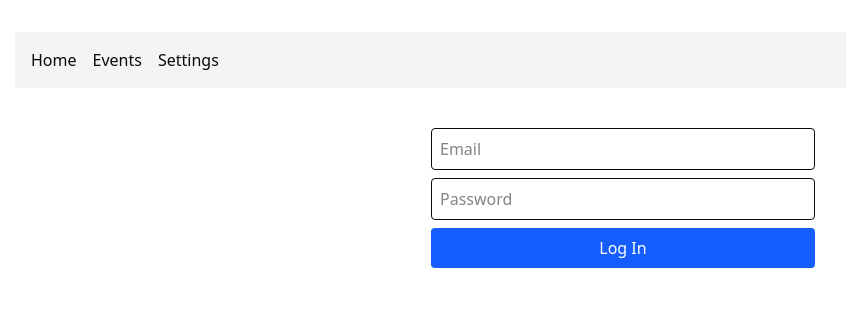
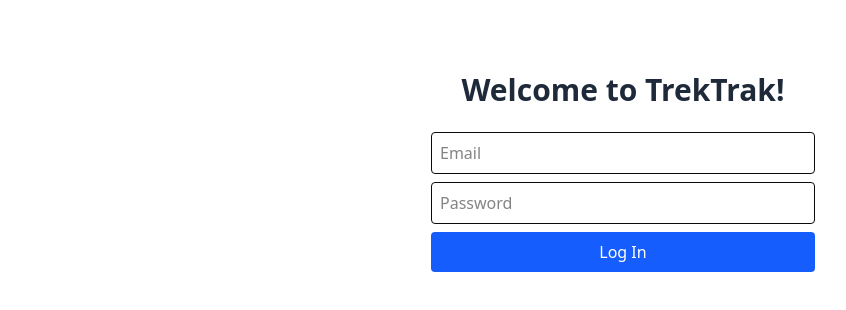
Before and after one commit to josephliefeld/TrekTrak_Capstone, a React (Vite) app in the folder web-app/: page / in a window 1280 px wide. Shown: the top 310 px of the page, without its empty margins (17-863 px from the left). Built offline with nearby package versions, Linux system fonts and the light colour scheme.

Commit message:
login page

```diff
--- a/web-app/src/App.tsx
+++ b/web-app/src/App.tsx
@@ -1,5 +1,6 @@
 // import { useState } from 'react'
-import { Routes, Route, Link } from 'react-router-dom';
+import { Routes, Route, Link, Navigate } from 'react-router-dom';
+import { useAuth } from './context/AuthContext';
 import './App.css'
 import Home from './pages/Home';
 import Events from './pages/Events';
@@ -13,19 +14,57 @@
 
 function App() {
   // const [count, setCount] = useState(0)
+  const {isLoggedIn, loading, logout} = useAuth()
+
+  if (loading) return <div>Loading...</div>
 
   return (
     <>
       <div>
-        <nav className="p-4 bg-gray-100 flex gap-4">
-          <Link to="/">Home</Link>
-          <Link to="/events">Events</Link>
-          <Link to="/settings">Settings</Link>
+        {isLoggedIn && (
+          <nav className="p-4 bg-gray-100 flex gap-4 items-center justify-between">
+          <div className="flex gap-4">
+            <Link to="/home">Home</Link>
+            <Link to="/events">Events</Link>
+            <Link to="/profile">Profile</Link>
+          </div>
+          <button onClick={logout} className="bg-red-500 text-white px-3 py-1 rounded hover:bg-red-600">
+            Log Out
+          </button>
         </nav>
+        )}
 
         <Routes>
-          <Route path="/" element={<Login />} />
-          <Route path="home" element={<Home />} />
+
+          {!isLoggedIn ? (
+            <>
+              {/* Login routes */}
+              <Route path="/" element={<Login />} />
+              <Route path="*" element={<Navigate to="/" replace />} />
+            </>
+          ) : (
+            <>
+              {/* Authenticated routes */}
+              <Route path="/home" element={<Home />} />
+              <Route path="/profile" element={<Profile />} />
+
+              <Route path="/events" element={<Events />}>
+                <Route path="create" element={<Create />} />
+                <Route path="view-and-edit" element={<EventView />} />
+                  <Route path="participants" element={<Participants />} />
+                  <Route path="teams" element={<Teams />} />
+                  <Route path="statistics" element={<Statistics />} />
+              </Route>
+
+              {/* Default redirect for logged-in users */}
+              <Route path="/" element={<Navigate to="/home" replace />} />
+              <Route path="*" element={<Navigate to="/home" replace />} />
+            </>
+          )}
+
+          {/*<Route path="/" element={<Login />} />
+
+          <Route path="/home" element={<Home />}/>
           <Route path="profile" element={<Profile />} />
 
           <Route path="events" element={<Events />}>
@@ -37,7 +76,7 @@
             </Route>
           </Route>
 
-          <Route path="*" element={<Login />} />
+          <Route path="*" element={<Login />} />*/}
         </Routes>
 
         {/* <Routes>
--- /dev/null
+++ b/web-app/src/context/AuthContext.tsx
@@ -0,0 +1,51 @@
+import { createContext, useContext, useEffect, useState } from 'react'
+import { supabase } from '@/components/lib/supabase/client'
+
+interface AuthContextType {
+    isLoggedIn: boolean
+    setIsLoggedIn: (value: boolean) => void
+    loading: boolean
+    logout: () => Promise<void>
+}
+
+const AuthContext = createContext<AuthContextType | undefined>(undefined)
+
+export function AuthProvider({children}: {children: React.ReactNode}) {
+    const [isLoggedIn, setIsLoggedIn] = useState(false)
+    const [loading, setLoading] = useState(true)
+
+    useEffect(() => {
+        const checkSession = async () => {
+            const {data} = await supabase.auth.getSession()
+            setIsLoggedIn(!!data.session)
+            setLoading(false)
+        }
+        checkSession()
+
+        const {data: listener} = supabase.auth.onAuthStateChange((_event, session) => {
+            setIsLoggedIn(!!session)
+            setLoading(false)
+        })
+
+        return () => {
+            listener.subscription.unsubscribe()
+        }
+    }, [])
+
+    const logout = async () => {
+        await supabase.auth.signOut()
+        setIsLoggedIn(false)
+    }
+
+    return (
+        <AuthContext.Provider value={{isLoggedIn, setIsLoggedIn, loading, logout}}>
+            {children}
+        </AuthContext.Provider>
+    )
+}
+
+export function useAuth() {
+    const context = useContext(AuthContext)
+    if (!context) throw new Error('useAuth must be used within an AuthProvider')
+    return context
+}
--- a/web-app/src/main.tsx
+++ b/web-app/src/main.tsx
@@ -3,11 +3,14 @@
 import { BrowserRouter } from "react-router-dom";
 import App from './App'
 import './index.css'
+import { AuthProvider } from './context/AuthContext'
 
 createRoot(document.getElementById('root')!).render(
   <StrictMode>
     <BrowserRouter>
-      <App />
+      <AuthProvider>
+        <App />
+      </AuthProvider>
     </BrowserRouter>
   </StrictMode>
 )
--- a/web-app/src/pages/Login.tsx
+++ b/web-app/src/pages/Login.tsx
@@ -1,12 +1,14 @@
 import { useState } from 'react'
 import { useNavigate } from 'react-router'
 import { supabase } from '@/components/lib/supabase/client'
+import { useAuth } from '../context/AuthContext'
 
 export default function LoginForm() {
-    const [email, setEmail] = useState('')
-    const [password, setPassword] = useState('')
-    const [error, setError] = useState<string | null>(null)
-    const navigate = useNavigate()
+  const [email, setEmail] = useState('')
+  const [password, setPassword] = useState('')
+  const [error, setError] = useState<string | null>(null)
+  const navigate = useNavigate()
+  const { setIsLoggedIn } = useAuth()
 
     const handleLogin = async (e: React.FormEvent<HTMLFormElement>) => {
       e.preventDefault()
@@ -22,11 +24,15 @@
         return
       }
 
+      setIsLoggedIn(true)
       navigate('/home')
     }
 
     return (
       <form onSubmit={handleLogin} className="flex flex-col gap-2 max-w-sm mx-auto mt-10">
+        <h1 className="text-3xl font-bold text-center mb-4 text-gray-800">
+        Welcome to TrekTrak!
+        </h1>
         <input
           type="email"
           placeholder="Email"
```
